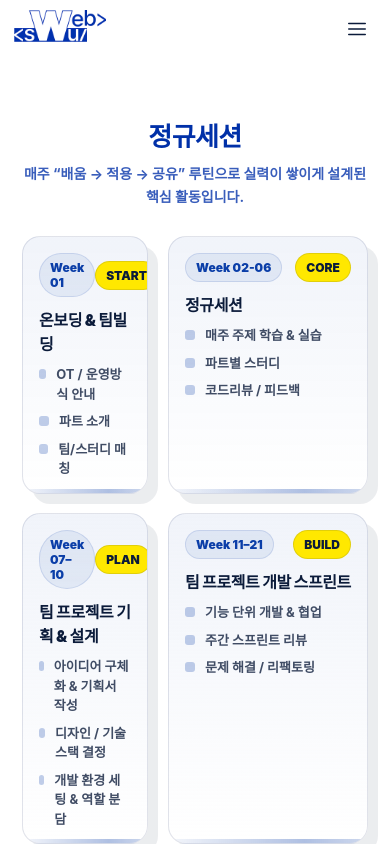
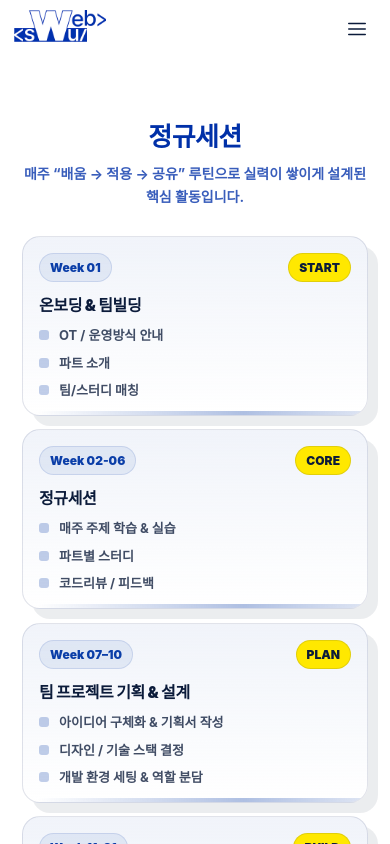
Before and after one commit to chae1125/swuweb-homepage, a React (Vite) app: page /activities in a window 390 px wide. Shown: the top 844 px of the page. Built offline with nearby package versions, Linux system fonts and the light colour scheme.

Commit message:
:sparkles: Feat: Mobile layout and card placement adjustments

```diff
--- a/src/components/activity/RegularSessionSection/RegularSessionSection.module.css
+++ b/src/components/activity/RegularSessionSection/RegularSessionSection.module.css
@@ -291,19 +291,34 @@
     grid-column: span 4;
   }
 }
-@media (max-width: 520px) {
-  /* Mobile: single column */
+@media (max-width: 720px) {
+  /* Mobile: single column (한 줄에 카드 1개) */
   .grid {
     grid-template-columns: 1fr;
+    gap: 14px;
   }
   /* reset any forced spans */
   .grid > .card { grid-column: auto; }
+  /* ensure bottomBar doesn't overflow on small widths */
+  .bottomBar { left: -10%; width: 120%; }
 }
 
-/* 모바일에서 상세 패널이 inline으로 들어갈 때 레이아웃이 깨지는 이슈 해결
-   - 작은 화면에서는 상세를 그리드 사이에 삽입하는 대신 화면 하단 오버레이로 표시
-   - 오버레이는 최대 높이를 `90vh`로 제한하고 내부는 스크롤 가능 */
-@media (max-width: 720px) {
+@media (max-width: 500px) {
+  .grid {
+    grid-template-columns: 1fr;
+    gap: 14px;
+  }
+
+  .grid > .card {
+    grid-column: 1 / -1 !important;
+  }
+
+  .grid > .detail {
+    grid-column: 1 / -1 !important;
+  }
+
+  .bottomBar { left: -10%; width: 120%; }
+
   .detail {
     position: fixed;
     left: 0;
```
